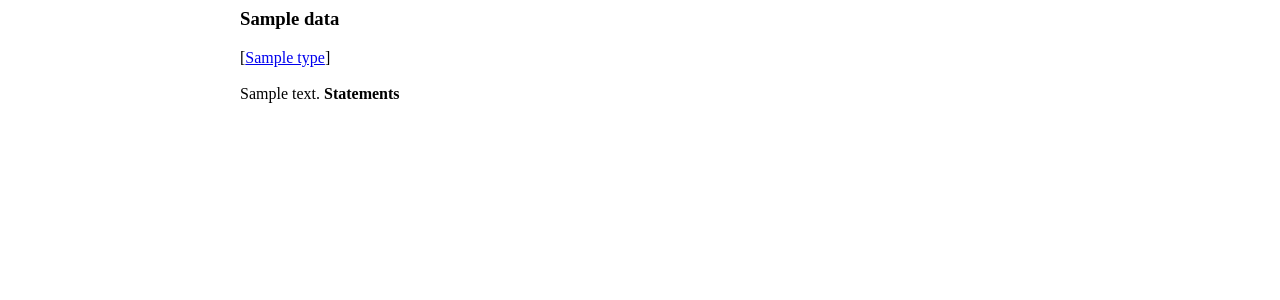
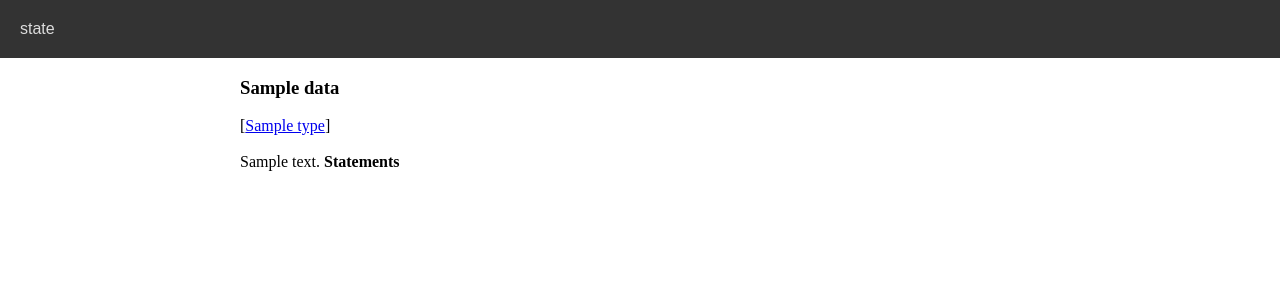
Before and after one commit to paulduchesne/state, a Flask app: template templates/ontology.html in a window 1280 px wide. Shown: the top 300 px of the page. Run offline with Flask 3, Linux system fonts and the light colour scheme; the template is opened without the code that fills it: most values are stand-ins (such as "Sample title", 1, 10 or a date in 2020); some libraries are stand-ins or nearby versions; some web fonts are replaced.

Commit message:
added header

```diff
--- /dev/null
+++ b/templates/layout.html
@@ -0,0 +1,25 @@
+<head>
+    <title>state</title>
+
+    <style>
+    @font-face {
+        font-family: 'geist_light';
+        src: url("{{ url_for('static', filename='geist/fonts/Geist/otf/Geist-Light.otf') }}") format('opentype');
+    }
+
+
+</style>
+</head>
+
+<body style="margin: 0; padding: 0">
+    <div style="width: 100%; background-color: #333333; display: flex; justify-content: left; align-items: center;">
+
+
+
+
+    <tspan style="font-size: 16px; font-family: 'geist_light', sans-serif; color: #dddddd; padding: 20px">state</tspan>
+            </div>
+            {% block content %}{% endblock %}
+
+
+</body>
--- a/templates/ontology.html
+++ b/templates/ontology.html
@@ -1,6 +1,6 @@
-<head>
-    <title>state</title>
-</head>
+{% extends 'layout.html' %}
+
+{% block content %}
 
 <div style="width: 800px; display: block; margin: 0 auto;">
 
@@ -22,3 +22,5 @@
 {% endif %}
 
 </div>
+
+{% endblock %}
```
Also changed, not shown: templates/index.html (+5 -3 lines), templates/resource.html (+5 -3 lines).
